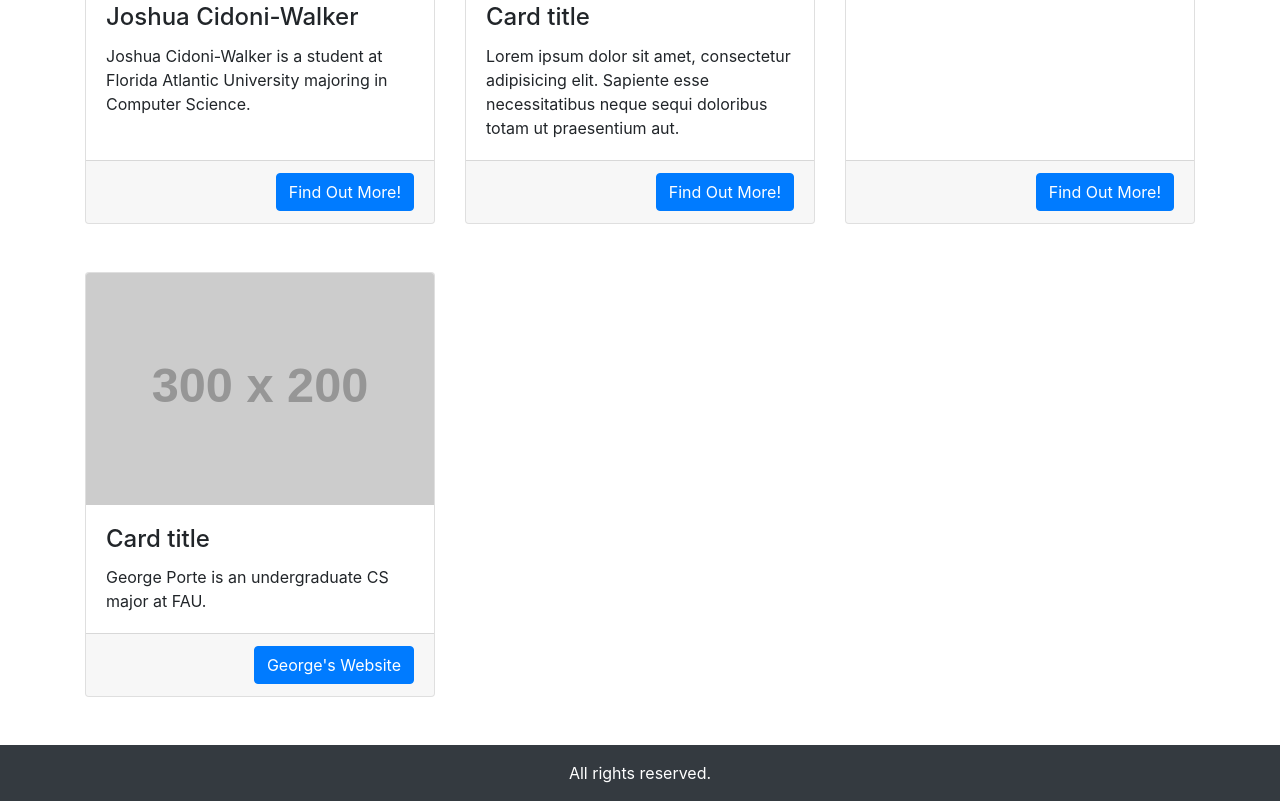
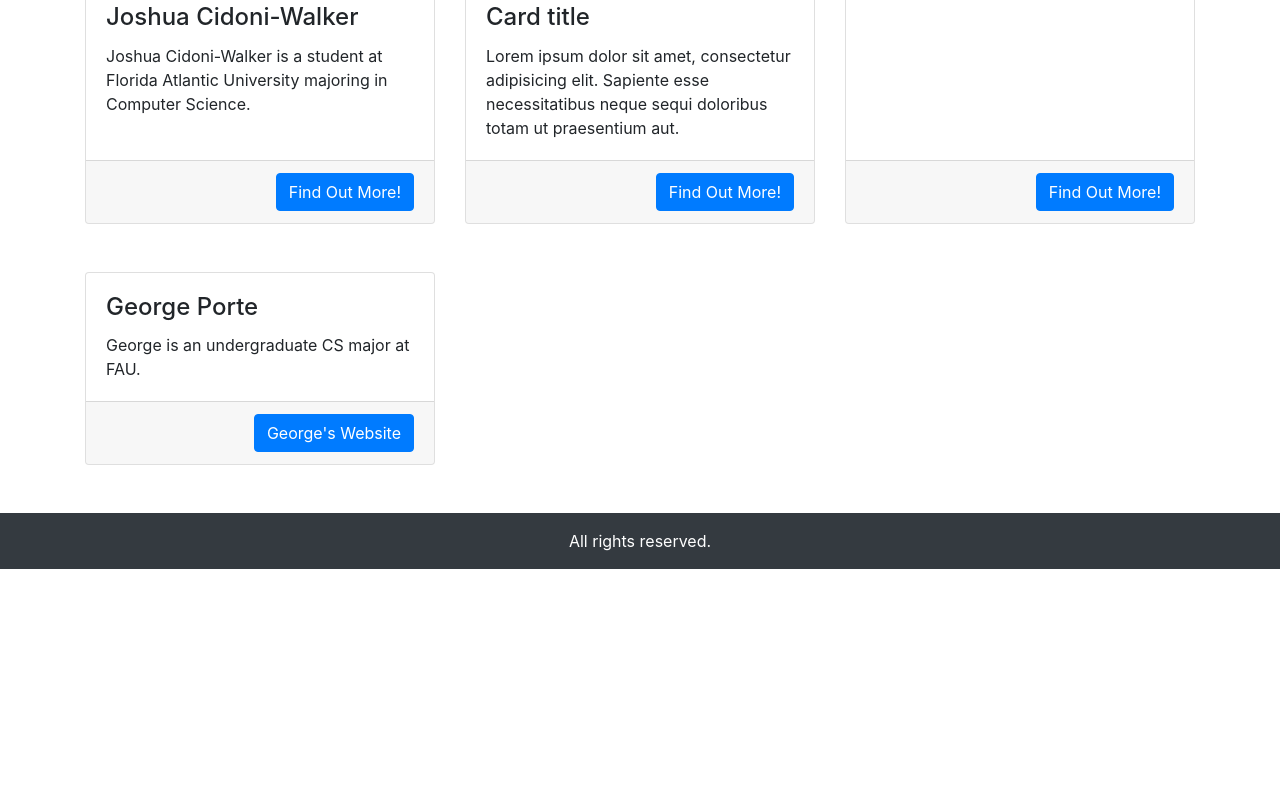
Before and after one commit to cen4010-fall19-g10/team-website, a website: page index.html in a window 1280 px wide. Shown: the part 750-1551 px from the top of the page. After the commit the page ends 1319 px from the top, so only its background shows below. Drawn offline with Linux system fonts and the light colour scheme; placeholder pictures from the web are drawn by us.

Commit message:
Update index.html

```diff
--- a/index.html
+++ b/index.html
@@ -127,10 +127,10 @@
 
       <div class="col-md-4 mb-5">
         <div class="card h-100">
-          <img class="card-img-top" src="http://placehold.it/300x200" alt="">
+
           <div class="card-body">
-            <h4 class="card-title">Card title</h4>
-            <p class="card-text">George Porte is an undergraduate CS major at FAU. </p>
+            <h4 class="card-title">George Porte</h4>
+            <p class="card-text">George is an undergraduate CS major at FAU. </p>
           </div>
           <div class="card-footer">
             <a href="http://lamp.cse.fau.edu/~gporte2018" target="_new" class="btn btn-primary float-right">George's Website</a>
```
